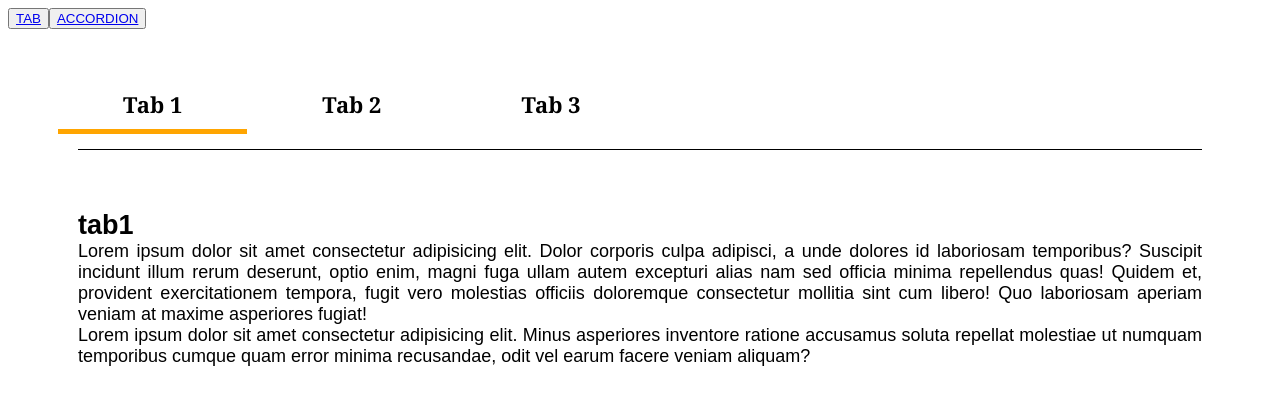
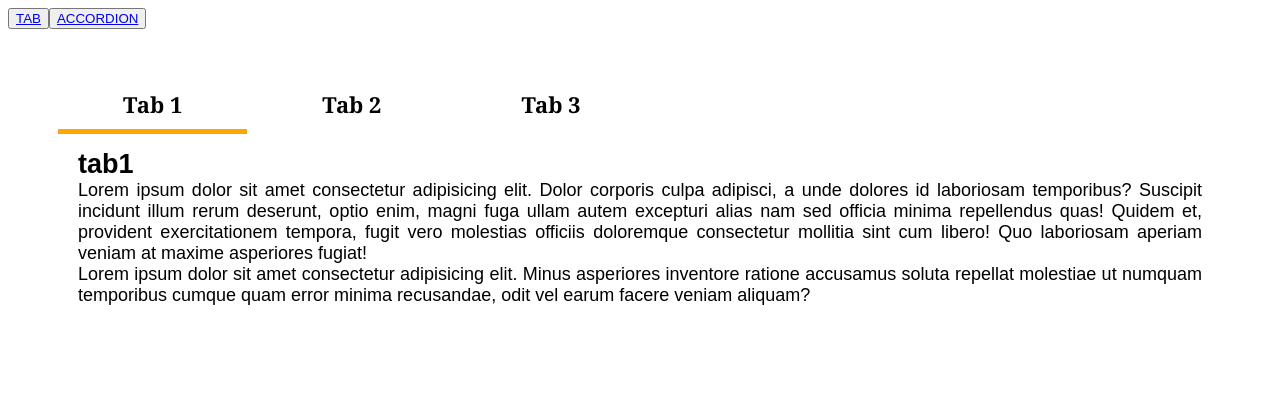
Before and after one commit to faiyaz1505/Tutorial, an Angular app: page /tab in a window 1280 px wide. Shown: the top 404 px of the page. Built offline with nearby package versions, Linux system fonts and the light colour scheme.

Commit message:
modified:   src/app/tab/tab.component.html

```diff
--- a/src/app/tab/tab.component.html
+++ b/src/app/tab/tab.component.html
@@ -4,7 +4,6 @@
         <label for="tab-1">Tab 1</label>
         <div class="tab-bar"></div>
         <div class="tab-content">
-            <div class="section"></div>
             <h2>tab1</h2>
             <p>Lorem ipsum dolor sit amet consectetur adipisicing elit. Dolor corporis culpa adipisci, a unde dolores id laboriosam temporibus? Suscipit incidunt illum rerum deserunt, optio enim, magni fuga ullam autem excepturi alias nam sed officia minima repellendus quas! Quidem et, provident exercitationem tempora, fugit vero molestias officiis doloremque consectetur mollitia sint cum libero! Quo laboriosam aperiam veniam at maxime asperiores fugiat!</p>
             <p>Lorem ipsum dolor sit amet consectetur adipisicing elit. Minus asperiores inventore ratione accusamus soluta repellat molestiae ut numquam temporibus cumque quam error minima recusandae, odit vel earum facere veniam aliquam?</p>
@@ -15,7 +14,6 @@
         <label for="tab-2">Tab 2</label>
         <div class="tab-bar"></div>
         <div class="tab-content">
-            <div class="section"></div>
             <h2>tab2</h2>
             <p>Lorem ipsum dolor sit amet, consectetur adipisicing elit. Veniam voluptate, repellat recusandae perferendis quas porro laborum quaerat ea. Voluptatibus veritatis placeat dolore! Quia, dolore inventore sit eligendi obcaecati, culpa, incidunt quis iste possimus praesentium illo sapiente ipsum est dolorum ducimus nemo quae at in quibusdam soluta eum distinctio blanditiis. Sequi, natus nihil. Sapiente vitae distinctio fuga eum omnis neque deleniti possimus nulla illum consequatur, error unde accusantium recusandae. Quibusdam totam labore deserunt minus aliquam enim accusantium porro modi placeat delectus itaque quae dolore reiciendis aspernatur ipsum voluptatibus neque illum quam omnis vel qui mollitia non, perferendis amet. Id unde quod veniam vel porro illum laborum? Maiores nobis, nesciunt perspiciatis necessitatibus magni minus aperiam harum ea fuga obcaecati nulla animi aliquid et enim natus commodi similique sequi nemo deleniti odit! Iste, nihil dolore asperiores esse inventore animi sunt quaerat necessitatibus distinctio doloremque eius corrupti beatae, architecto quas illum. Facere, quo perferendis.</p>
             <p>Lorem ipsum dolor sit amet consectetur adipisicing elit. Dolor corporis culpa adipisci, a unde dolores id laboriosam temporibus? Suscipit incidunt illum rerum deserunt, optio enim, magni fuga ullam autem excepturi alias nam sed officia minima repellendus quas! Quidem et, provident exercitationem tempora, fugit vero molestias officiis doloremque consectetur mollitia sint cum libero! Quo laboriosam aperiam veniam at maxime asperiores fugiat!</p>
@@ -27,7 +25,6 @@
         <label for="tab-3">Tab 3</label>
         <div class="tab-bar"></div>
         <div class="tab-content">
-            <div class="section"></div>
             <h2>tab3</h2>
             <p>Lorem, ipsum dolor sit amet consectetur adipisicing elit. Minima, esse.</p>
             <p>Lorem ipsum dolor sit amet consectetur adipisicing elit. Dolor corporis culpa adipisci, a unde dolores id laboriosam temporibus? Suscipit incidunt illum rerum deserunt, optio enim, magni fuga ullam autem excepturi alias nam sed officia minima repellendus quas! Quidem et, provident exercitationem tempora, fugit vero molestias officiis doloremque consectetur mollitia sint cum libero! Quo laboriosam aperiam veniam at maxime asperiores fugiat!</p>
```
